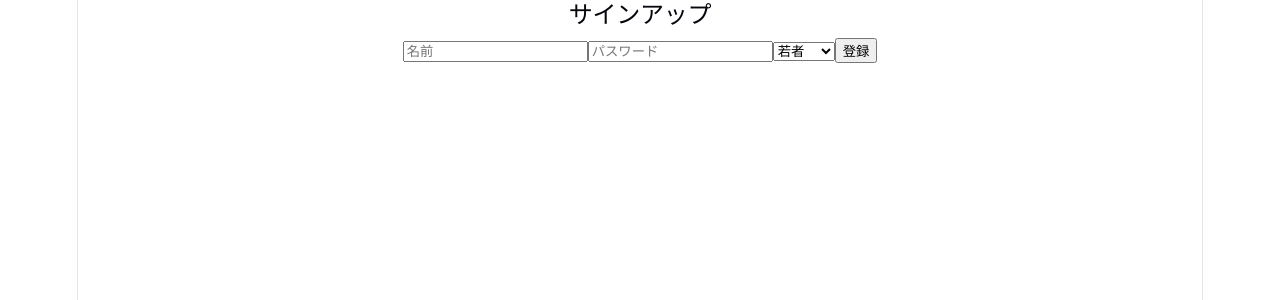
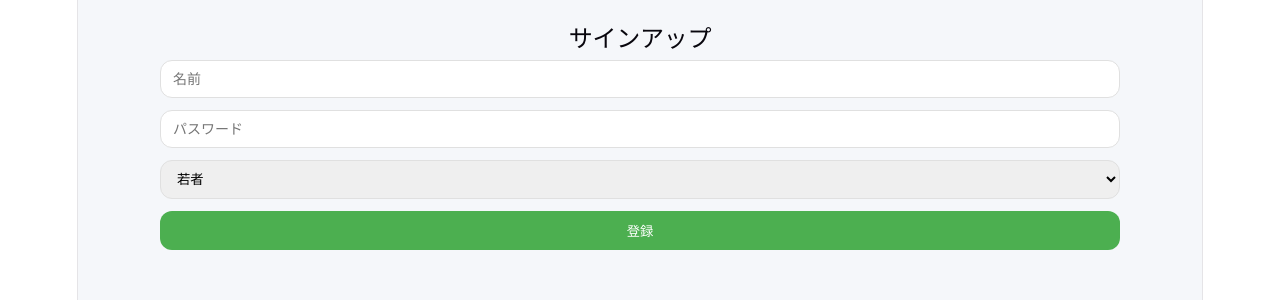
Before and after one commit to Dobermann112/local-events-app, a React (Vite) app in the folder frontend/: page /signup in a window 1280 px wide. Shown: the top 300 px of the page. Built offline with nearby package versions, Linux system fonts and the light colour scheme.

Commit message:
ボタン・フォームを共通コンポーネントとして適用

```diff
--- a/frontend/src/components/EventCard.tsx
+++ b/frontend/src/components/EventCard.tsx
@@ -1,4 +1,5 @@
 import type { Event } from "../types/Event"
+import Button from "./ui/Button"
 
 type Props = {
   event: Event
@@ -68,23 +69,20 @@ const EventCard = ({
       )}
 
       {!hideAction && (
-        <button
-          disabled={disabled}
-          onClick={isJoined ? onCancel : onJoin}
-          style={{
-            marginTop: "12px",
-            width: "100%",
-            padding: "10px",
-            borderRadius: "12px",
-            border: "none",
-            backgroundColor: buttonColor,
-            color: "#fff",
-            fontWeight: "bold",
-            cursor: disabled ? "not-allowed" : "pointer",
-          }}
+        <Button
+            fullWidth
+            variant={
+                isEnded
+                ? "neutral"
+                : isFull || isJoined
+                ? "danger"
+                : "primary"
+            }
+            disabled={disabled}
+            onClick={isJoined ? onCancel : onJoin}
         >
-          {buttonLabel}
-        </button>
+            {buttonLabel}
+        </Button>
       )}
     </div>
   )
--- /dev/null
+++ b/frontend/src/components/ui/Button.tsx
@@ -0,0 +1,44 @@
+type Props = {
+  children: React.ReactNode
+  onClick?: () => void
+  variant?: "primary" | "danger" | "neutral"
+  disabled?: boolean
+  fullWidth?: boolean
+}
+
+const Button = ({
+  children,
+  onClick,
+  variant = "primary",
+  disabled,
+  fullWidth,
+}: Props) => {
+  const colors = {
+    primary: "#4CAF50",
+    danger: "#FF8A65",
+    neutral: "#BDBDBD",
+  }
+
+  return (
+    <button
+      onClick={onClick}
+      disabled={disabled}
+      style={{
+        width: fullWidth ? "100%" : "auto",
+        padding: "10px 16px",
+        borderRadius: "12px",
+        border: "none",
+        fontWeight: "bold",
+        backgroundColor: colors[variant],
+        color: "#fff",
+        cursor: disabled ? "not-allowed" : "pointer",
+        transition: "0.2s ease",
+        opacity: disabled ? 0.7 : 1,
+      }}
+    >
+      {children}
+    </button>
+  )
+}
+
+export default Button
--- /dev/null
+++ b/frontend/src/components/ui/Input.tsx
@@ -0,0 +1,33 @@
+type Props = {
+  value: string
+  onChange: (e: React.ChangeEvent<HTMLInputElement>) => void
+  placeholder?: string
+  type?: string
+}
+
+const Input = ({
+  value,
+  onChange,
+  placeholder,
+  type = "text",
+}: Props) => {
+  return (
+    <input
+      type={type}
+      value={value}
+      onChange={onChange}
+      placeholder={placeholder}
+      style={{
+        width: "100%",
+        boxSizing: "border-box",
+        padding: "10px 12px",
+        borderRadius: "12px",
+        border: "1px solid #E0E0E0",
+        marginBottom: "12px",
+        fontSize: "14px",
+      }}
+    />
+  )
+}
+
+export default Input
--- /dev/null
+++ b/frontend/src/components/ui/PageContainer.tsx
@@ -0,0 +1,21 @@
+type Props = {
+  children: React.ReactNode
+}
+
+const PageContainer = ({ children }: Props) => {
+  return (
+    <div style={{ backgroundColor: "#F5F7FA", minHeight: "100vh" }}>
+      <main
+        style={{
+          maxWidth: "960px",
+          margin: "0 auto",
+          padding: "24px 16px",
+        }}
+      >
+        {children}
+      </main>
+    </div>
+  )
+}
+
+export default PageContainer
--- /dev/null
+++ b/frontend/src/components/ui/Select.tsx
@@ -0,0 +1,27 @@
+import type { ReactNode } from "react"
+
+type Props = {
+  value: string
+  onChange: (e: React.ChangeEvent<HTMLSelectElement>) => void
+  children: ReactNode
+}
+
+const Select = ({ value, onChange, children }: Props) => {
+  return (
+    <select
+      value={value}
+      onChange={onChange}
+      style={{
+        width: "100%",
+        padding: "10px 12px",
+        borderRadius: "12px",
+        border: "1px solid #E0E0E0",
+        marginBottom: "12px",
+      }}
+    >
+      {children}
+    </select>
+  )
+}
+
+export default Select
--- a/frontend/src/layouts/MainLayout.tsx
+++ b/frontend/src/layouts/MainLayout.tsx
@@ -2,6 +2,7 @@ import { Outlet } from "react-router-dom"
 import Header from "../components/Header"
 import FooterNav from "../components/FooterNav"
 import type { User } from "../types/User"
+import PageContainer from "../components/ui/PageContainer"
 
 type Props = {
   currentUser: User
@@ -16,7 +17,7 @@ function MainLayout({ currentUser, setCurrentUser }: Props) {
   }
 
   return (
-    <div style={{ backgroundColor: "#F5F7FA", minHeight: "100vh" }}>
+    <PageContainer>
       {/* PC Header */}
       <div className="desktop-only">
         <Header
@@ -39,7 +40,7 @@ function MainLayout({ currentUser, setCurrentUser }: Props) {
       <div className="mobile-only">
         <FooterNav />
       </div>
-    </div>
+    </PageContainer>
   )
 }
 
--- a/frontend/src/pages/CreateEvent.tsx
+++ b/frontend/src/pages/CreateEvent.tsx
@@ -2,6 +2,8 @@ import { useState } from "react"
 import { useNavigate } from "react-router-dom"
 import client from "../api/client"
 import type { User } from "../types/User"
+import Input from "../components/ui/Input"
+import Button from "../components/ui/Button"
 
 type Props = {
   currentUser: User
@@ -43,37 +45,13 @@ const CreateEvent = ({ currentUser }: Props) => {
     <div>
       <h2>イベント作成</h2>
 
-      <input
-        placeholder="タイトル"
-        value={title}
-        onChange={(e) => setTitle(e.target.value)}
-      />
+      <Input value={title} onChange={(e) => setTitle(e.target.value)} placeholder="タイトル" />
+      <Input value={location} onChange={(e) => setLocation(e.target.value)} placeholder="場所" />
+      <Input value={String(capacity)} onChange={(e) => setCapacity(Number(e.target.value))} type="number" />
+      <Input value={startAt} onChange={(e) => setStartAt(e.target.value)} type="datetime-local" />
+      <Input value={endAt} onChange={(e) => setEndAt(e.target.value)} type="datetime-local" />
 
-      <input
-        placeholder="場所"
-        value={location}
-        onChange={(e) => setLocation(e.target.value)}
-      />
-
-      <input
-        type="number"
-        value={capacity}
-        onChange={(e) => setCapacity(Number(e.target.value))}
-      />
-
-      <input
-        type="datetime-local"
-        value={startAt}
-        onChange={(e) => setStartAt(e.target.value)}
-      />
-
-      <input
-        type="datetime-local"
-        value={endAt}
-        onChange={(e) => setEndAt(e.target.value)}
-      />
-
-      <button onClick={handleSubmit}>作成</button>
+      <Button fullWidth onClick={handleSubmit}>作成</Button>
     </div>
   )
 }
--- a/frontend/src/pages/Login.tsx
+++ b/frontend/src/pages/Login.tsx
@@ -1,6 +1,9 @@
 import { useState } from "react"
 import { useNavigate } from "react-router-dom"
 import client from "../api/client"
+import PageContainer from "../components/ui/PageContainer"
+import Input from "../components/ui/Input"
+import Button from "../components/ui/Button"
 
 function Login({ setCurrentUser }: any) {
   const [name, setName] = useState("")
@@ -30,22 +33,13 @@ function Login({ setCurrentUser }: any) {
   }
 
   return (
-    <div>
+    <PageContainer>
       <h2>ログイン</h2>
-      <input
-        value={name}
-        onChange={(e) => setName(e.target.value)}
-        placeholder="名前"
-      />
+      <Input value={name} onChange={(e) => setName(e.target.value)} placeholder="名前" />
+      <Input type="password" value={password} onChange={(e) => setPassword(e.target.value)} placeholder="パスワード" />
 
-      <input
-        type="password"
-        value={password}
-        onChange={(e) => setPassword(e.target.value)}
-        placeholder="パスワード"
-      />
-      <button onClick={handleLogin}>ログイン</button>
-    </div>
+      <Button fullWidth onClick={handleLogin}>ログイン</Button>
+    </PageContainer>
   )
 }
 
--- a/frontend/src/pages/Signup.tsx
+++ b/frontend/src/pages/Signup.tsx
@@ -2,6 +2,10 @@ import { useState } from "react"
 import { useNavigate } from "react-router-dom"
 import client from "../api/client"
 import type { User } from "../types/User"
+import PageContainer from "../components/ui/PageContainer"
+import Input from "../components/ui/Input"
+import Select from "../components/ui/Select"
+import Button from "../components/ui/Button"
 
 type Props = {
   setCurrentUser: (user: User | null) => void
@@ -39,33 +43,20 @@ const Signup = ({ setCurrentUser }: Props) => {
   }
 
   return (
-    <div>
+    <PageContainer>
       <h2>サインアップ</h2>
 
-      <input
-        placeholder="名前"
-        value={name}
-        onChange={(e) => setName(e.target.value)}
-      />
+      <Input placeholder="名前" value={name} onChange={(e) => setName(e.target.value)} />
+      <Input type="password" placeholder="パスワード" value={password} onChange={(e) => setPassword(e.target.value)} />
 
-      <input
-        type="password"
-        placeholder="パスワード"
-        value={password}
-        onChange={(e) => setPassword(e.target.value)}
-      />
-
-      <select
-        value={ageGroup}
-        onChange={(e) => setAgeGroup(e.target.value)}
-      >
+      <Select value={ageGroup} onChange={(e) => setAgeGroup(e.target.value)} >
         <option value="youth">若者</option>
         <option value="family">家族</option>
         <option value="senior">高齢者</option>
-      </select>
+      </Select>
 
-      <button onClick={handleSignup}>登録</button>
-    </div>
+      <Button fullWidth onClick={handleSignup}>登録</Button>
+    </PageContainer>
   )
 }
 
```
